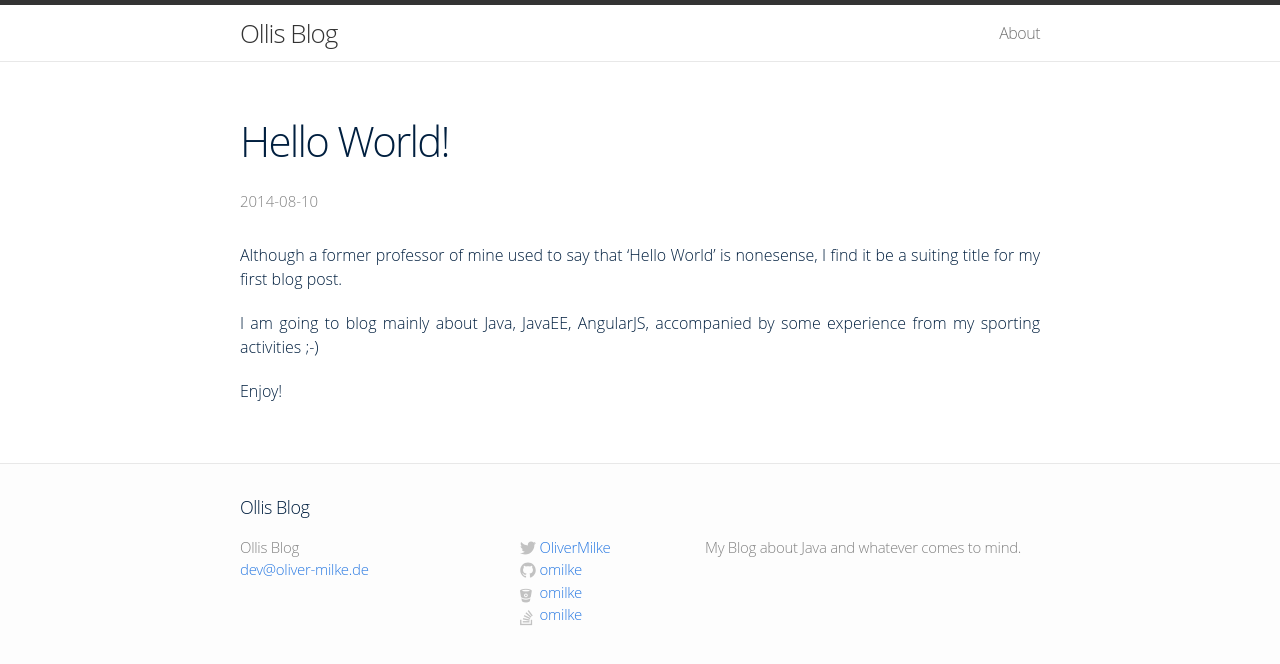
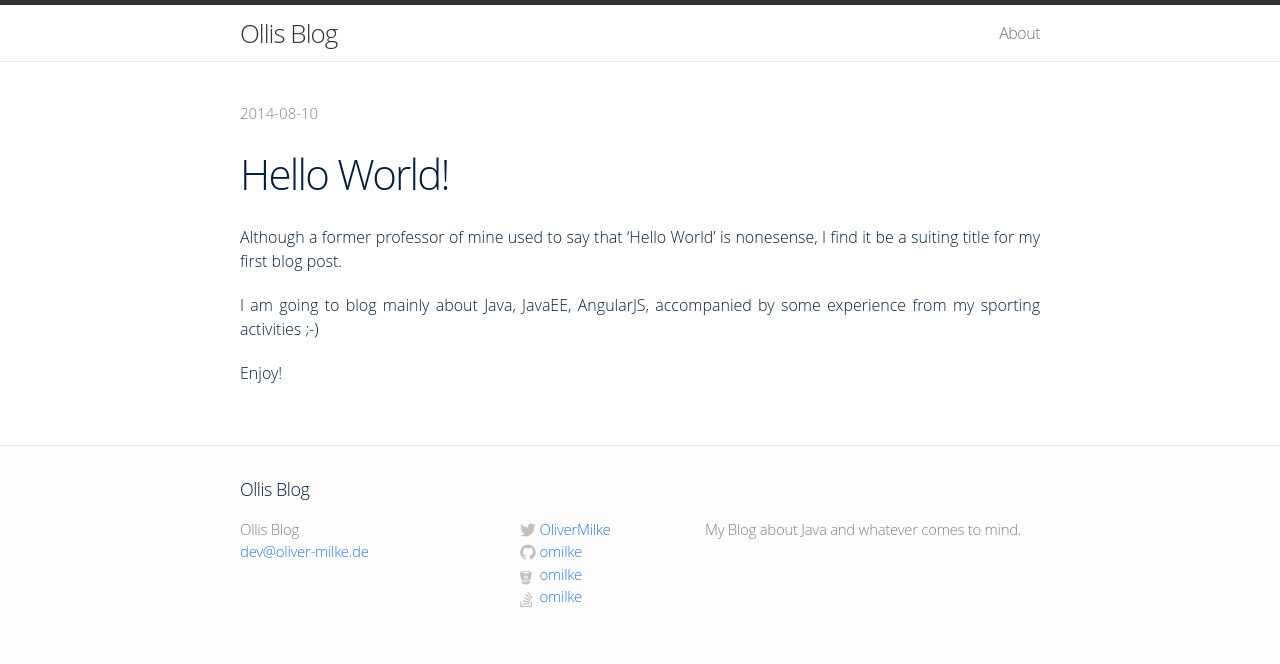
Before and after one commit to omilke/omilke.github.io, a Jekyll site: the page built from _posts/2014-08-10-hello-world.markdown, in a window 1280 px wide. Shown: the top 664 px of the page. Built offline with Jekyll 4.4.1, drawn with Linux system fonts in a browser that asks for light colours; nearby versions of some CDN libraries.

Commit message:
move post-meta up

```diff
--- a/_layouts/post.html
+++ b/_layouts/post.html
@@ -4,8 +4,8 @@ layout: default
 <div class="post">
 
   <header class="post-header">
+    <p class="meta">{{ page.date | date: "%Y-%m-%d" }}{% if page.author %} • {{ page.author }}{% endif %}{% if page.meta %} • {{ page.meta }}{% endif %}</p>
     <h1>{{ page.title }}</h1>
-    <p class="meta">{{ page.date | date: "%Y-%m-%d" }}{% if page.author %} • {{ page.author }}{% endif %}{% if page.meta %} • {{ page.meta }}{% endif %}</p>
   </header>
 
   <article class="post-content">
```
